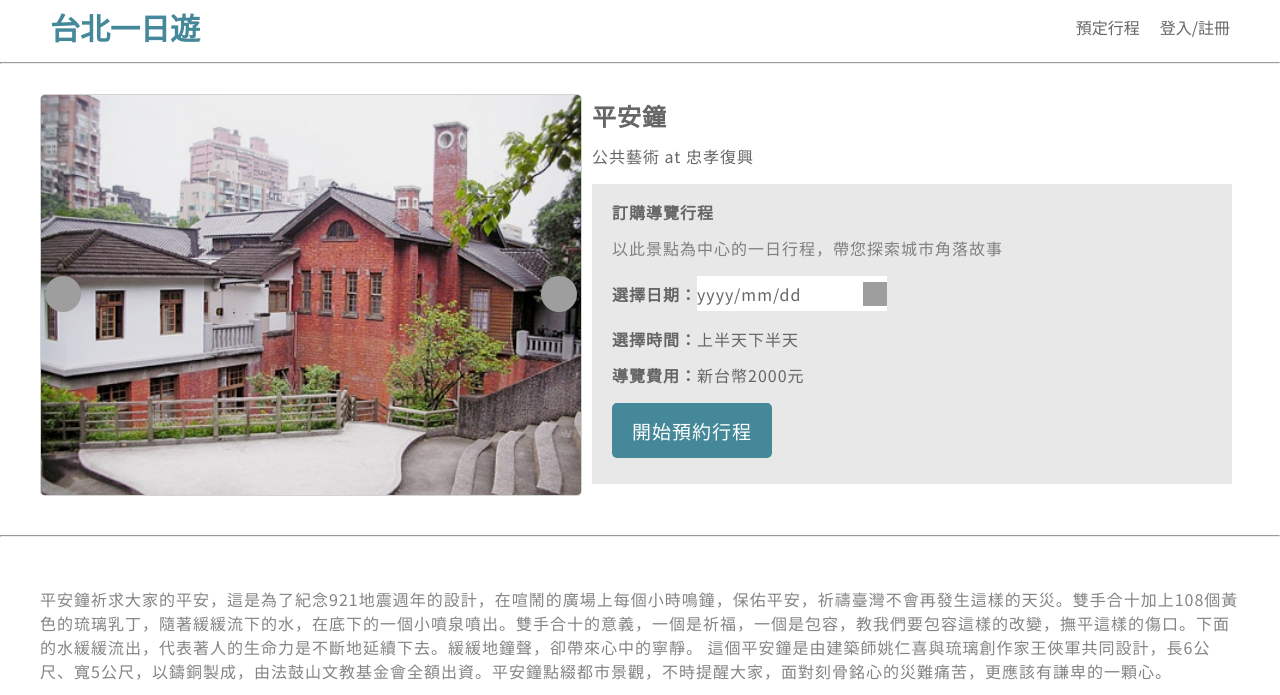
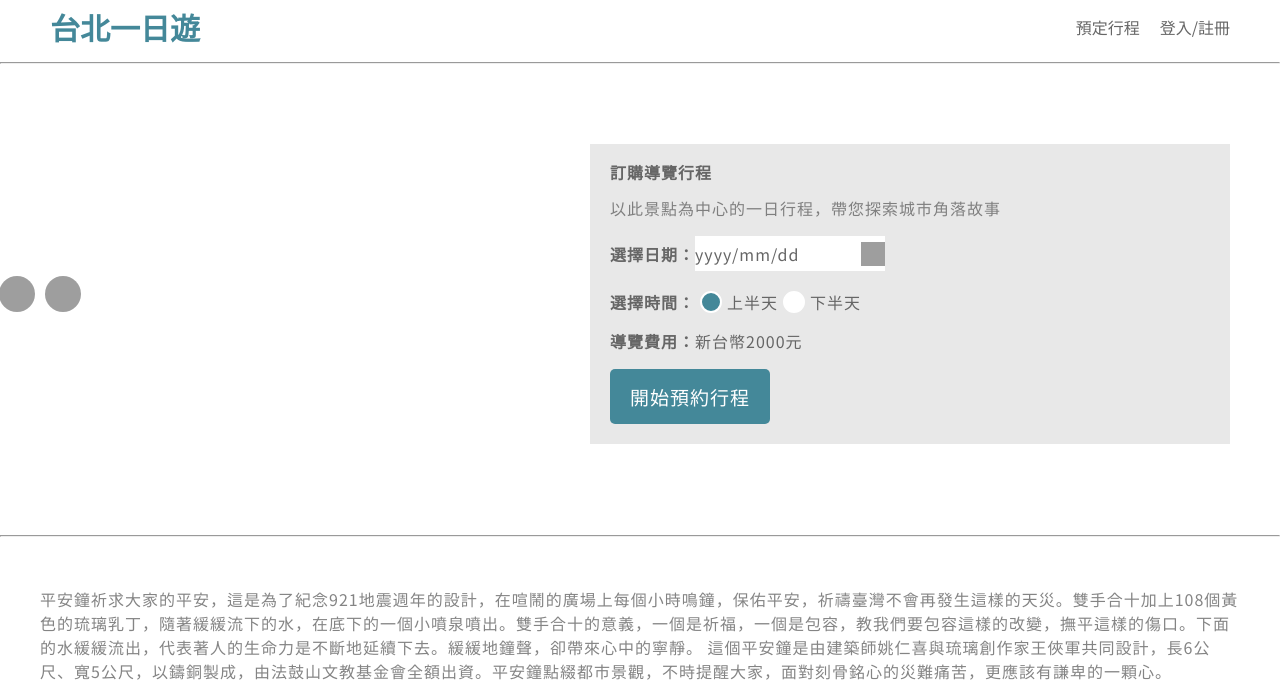
Before and after one commit to jackylailai/TaipeiDayTrip, a Flask app: template taipei-day-trip/templates/attraction.html in a window 1280 px wide. Shown: the top 695 px of the page. Run offline with Flask 3, Linux system fonts and the light colour scheme; the template is opened without the code that fills it, so the values that code supplies are empty; grey boxes are pictures that could not be loaded.

Commit message:
added fetch and rwd including time button and image link

```diff
--- a/taipei-day-trip/static/css/attraction.css
+++ b/taipei-day-trip/static/css/attraction.css
@@ -19,6 +19,7 @@ body {
     font-size: 30px;
     color: #448899;
     font-weight: bold;
+    cursor: pointer;
 }
 
 .right-div {
@@ -38,7 +39,7 @@ body {
     display: flex;
     justify-content: center;
 }
-.image-container {
+.images-container {
     position: relative;
     display: inline-block;
     margin-top: 0;
@@ -82,8 +83,26 @@ body {
     padding:5px;
     cursor: pointer;
 }
-.wrapper2{
-
+.image-buttons{
+    display:flex;
+}
+.image-dot{
+    width: 10px;
+    height: 10px;
+    background-color: transparent;
+    border: 0.5px solid #FFF;
+    border-radius: 50%;
+    display: inline-block;
+    margin-right: 5px;
+    cursor: pointer;
+    position: absolute;
+    bottom: 2%;
+    left: 50%;
+    transform: translateX(-50%);
+    color: white;
+}
+.image-dot.active {
+    background-color: #000;
 }
 .tourment{
     padding: 10px;
@@ -144,9 +163,31 @@ body {
     width:24px;
     height:24px;
 }
+.morning-btn{
+    border:50%;
+    border-radius: 50%;
+    background-color: #448899;
+    width: 18px;
+    height: 18px;
+    border-color: #FFFF;
+    border-width: 2px;
+    border-style:solid;
+}
+.afternoon-btn{
+    border:50%;
+    border-radius: 50%;
+    background-color: #FFFF;
+    width: 18px;
+    height: 18px;
+    border-color: #FFFF;
+    border-width: 2px;
+    border-style:solid;
+}
 .reservation-time{
     display:flex;
     color:#666666;
+    column-gap: 5px;
+    align-items: center;
 }
 .time-title{
     font-weight: 900;
@@ -222,6 +263,17 @@ footer {
     bottom: 0;
     line-height: 50px;
 }
+@media screen and (min-width: 600px) and (max-width: 1200px){
+    .container{
+        width:80%
+    }
+    .images-container{
+        width:100%;
+    }
+    .image{
+        height:100%;
+    }
+}
 @media screen and (min-width: 1200px) {
     .top {
         width: 1200px;
--- a/taipei-day-trip/static/css/index.css
+++ b/taipei-day-trip/static/css/index.css
@@ -228,6 +228,7 @@ body {
     padding: 10px;
 }
 .titlepic img {
+    cursor: pointer;
     width: 100%;
     height:200px;
     margin-top: 20px;
--- a/taipei-day-trip/templates/attraction.html
+++ b/taipei-day-trip/templates/attraction.html
@@ -15,7 +15,7 @@
     <div class="topcenter">
 
         <div class="top">
-            <div class="left-div">
+            <div class="left-div" >
                 台北一日遊
             </div>
             <div class="right-div">
@@ -27,13 +27,19 @@
     <hr class="upperhr">
     <div class="wrapper">
         <div class="container">
-            <div class="image-container">
-                <img src="{{ url_for('static', filename='images/example.jpg') }}" alt="" class="image">
+            <div class="images-container">
+                <!-- <img src="{{ url_for('static', filename='images/example.jpg') }}" alt="" class="image"> -->
+                <div class="image-container"></div>
                 <div class="left-arrow">
                     <img src="{{ url_for('static', filename='images/leftbutton.svg') }}" alt="" class="left-button">
                 </div>
                 <div class="right-arrow">
                     <img src="{{ url_for('static', filename='images/rightbutton.svg') }}" alt="" class="right-button">
+                </div>
+                <div class="image-buttons">
+                    <div class="image-dot"></div>
+                    <div class="image-dot"></div>
+                    <div class="image-dot"></div>
                 </div>
             </div>
             <div class="tourment">
@@ -41,10 +47,10 @@
                 <div class="mrt"></div>
                 <div class="reservation">
                     <div class="reservation-title">
-                        <h2>平安鐘</h2>
+                        <!-- <h2>平安鐘</h2> -->
                     </div>
                     <div class="reservation-subtitle">
-                        公共藝術 at 忠孝復興
+                        <!-- 公共藝術 at 忠孝復興 -->
                     </div>
                     <div class="reservation-content">
                         <div class="reservation-tour">
@@ -62,7 +68,9 @@
                         </div>
                         <div class="reservation-time">
                             <div class="time-title">選擇時間：</div>
+                            <div class="morning-btn" id="morning-btn"></div>
                             <div class="time-morning">上半天</div>
+                            <div class="afternoon-btn" id="afternoon-btn"></div>
                             <div class="time-afternoon">下半天</div>
                         </div>
                         <div class="reservation-fare">
```
Also changed, not shown: taipei-day-trip/static/js/attraction.js (+214 -0 lines), taipei-day-trip/static/js/home.js (+13 -4 lines), taipei-day-trip/static/images/leftbutton.svg.
